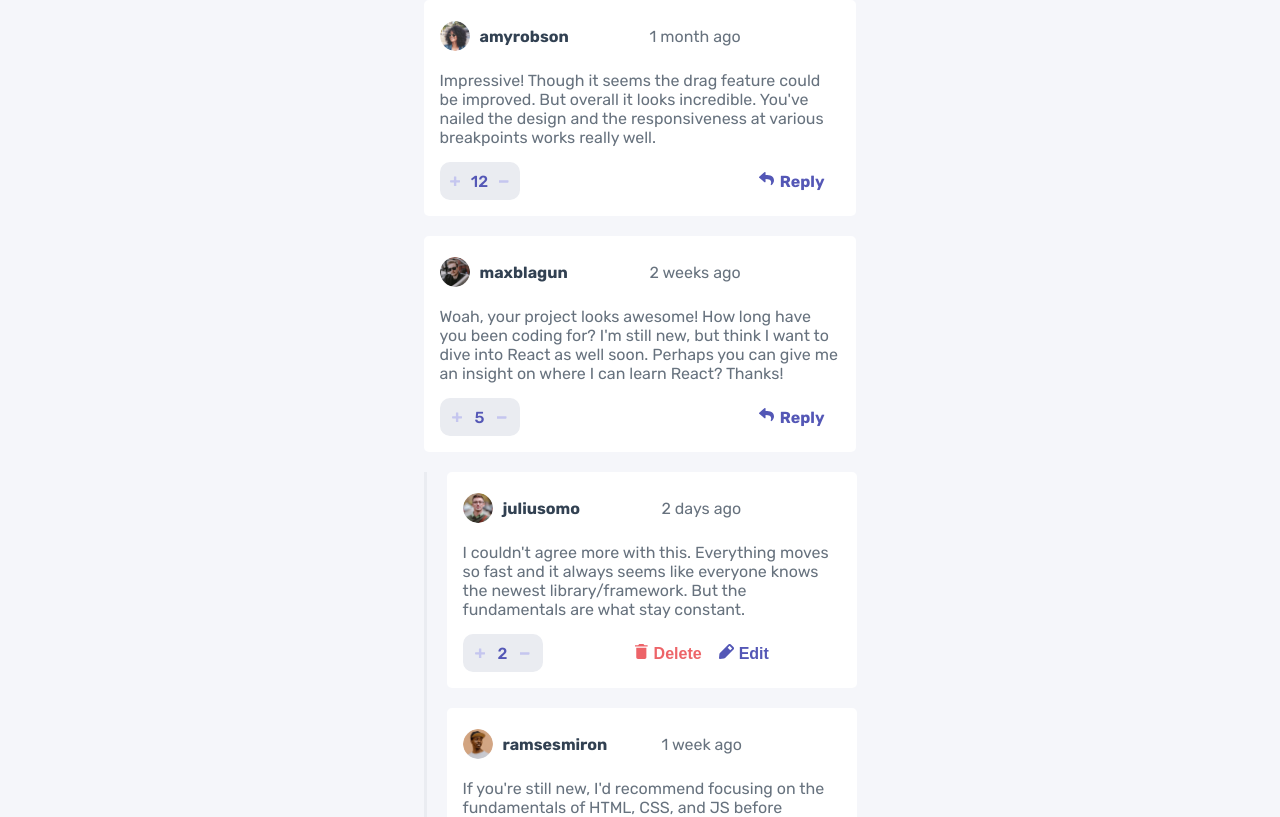
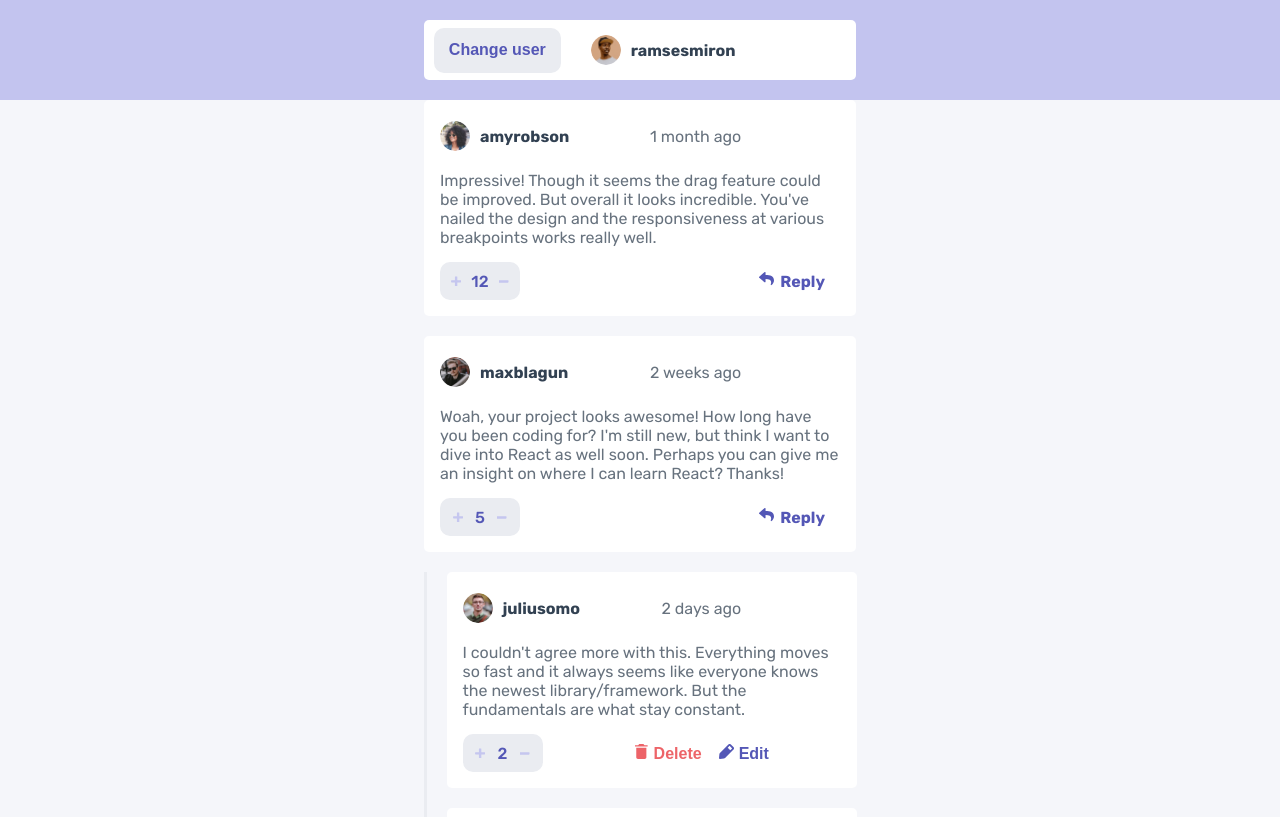
Before and after one commit to gomezjhon1022/interactive-comments-section-main, a React (Create React App) app: page / in a window 1280 px wide. Shown: the top 817 px of the page. Built offline with nearby package versions, Linux system fonts and the light colour scheme.

Commit message:
Add: Component Header to show the current username and a JSON with the data with the usernames

```diff
--- a/src/App.css
+++ b/src/App.css
@@ -19,12 +19,17 @@
   padding: 0;
   box-sizing: border-box;
   display: flex;
+  flex-direction: column;
   justify-content: center;
+  align-items: center;
   background-color: var(--very-light-gray);
 }
 
 main {
   padding: 0 20px;
+  display: flex;
+  flex-direction: column;
+  align-items: center;
 }
 
 .comment__container {
--- a/src/App.js
+++ b/src/App.js
@@ -1,5 +1,6 @@
 import './App.css';
 import { Comment } from './components/Comment/index';
+import { Header } from './components/Header';
 import { useComments } from './hooks/useComments';
 
 function App() {
@@ -8,6 +9,7 @@ function App() {
 
   return (
     <div className="App">
+      <Header />
       <main>
         {data && data.comments && data.comments.map((comment)=>(
           <Comment
--- a/src/components/Comment/index.js
+++ b/src/components/Comment/index.js
@@ -87,7 +87,7 @@ function Comment(props) {
           <div className='score'>
             <span className={`plus ${userScored?'invisible':''}`} onClick={()=>handleScoreClick(comment, 'plus')}></span>
               {comment.score}
-            <span className={`minus ${userScored || comment.score===0?'invisible':''}`} onClick={()=>handleScoreClick(comment,'minus')} ></span></div>
+            <span className={`minus ${userScored || comment.score===0 ?'invisible':''}`} onClick={()=>handleScoreClick(comment,'minus')} ></span></div>
             {isCurrentUserComment?(
               <div className='edit-delete'>
                 <button className='delete' onClick={()=>handleDelete(comment)}><span className='deleteIcon'></span>Delete</button>
--- /dev/null
+++ b/src/components/Header/Header.css
@@ -0,0 +1,37 @@
+.header__container {
+  width: 100%;
+  background-color: var(--light-grayish-blue);
+  position: sticky;
+  top:0px;
+  display: flex;
+  justify-content: center;
+}
+
+.header {
+  width: calc(100% - 40px);
+  max-width: 432px;
+  height: 60px;
+  margin: 20px;
+  background-color: var(--white);
+  border-radius: 5px;
+  display: flex;
+  align-items: center;
+
+}
+
+.header > .user {
+  margin-left: 20px;
+  width: 90%;
+}
+
+.header__btn {
+  height: 45px;
+  width: 180px;
+  margin: 0 10px;
+  background-color: var(--light-gray);
+  border-radius: 10px;
+  color: var(--moderate-blue);
+  font-weight: 700;
+  font-size: 16px;
+  border: none;
+}
--- /dev/null
+++ b/src/components/Header/index.js
@@ -0,0 +1,17 @@
+import './Header.css';
+
+function Header () {
+  return (
+    <div className='header__container'>
+      <div className="header">
+        <button className='header__btn'>Change user</button>
+        <div className='user'>
+          <img className='userImage'src='./images/avatars/image-ramsesmiron.png' />
+          <div className='username'>ramsesmiron</div>
+        </div>
+      </div>
+    </div>
+  )
+}
+
+export { Header };
--- a/src/hooks/useComments/index.js
+++ b/src/hooks/useComments/index.js
@@ -9,6 +9,7 @@ function useComments() {
   const [commentToDelete, setCommentToDelete]=useState();
   const [editMode, setEditMode]=useState();
   const [textUpdate, setTextUpdate]=useState();
+  // const [userCurrent, setUserCurrent]=useState();
 
   const handleScore = (comment,operation) => {
   const value = operation === 'plus'? 1 : -1;
```
Also changed, not shown: src/data/users.json (added, +32 -0 lines).
